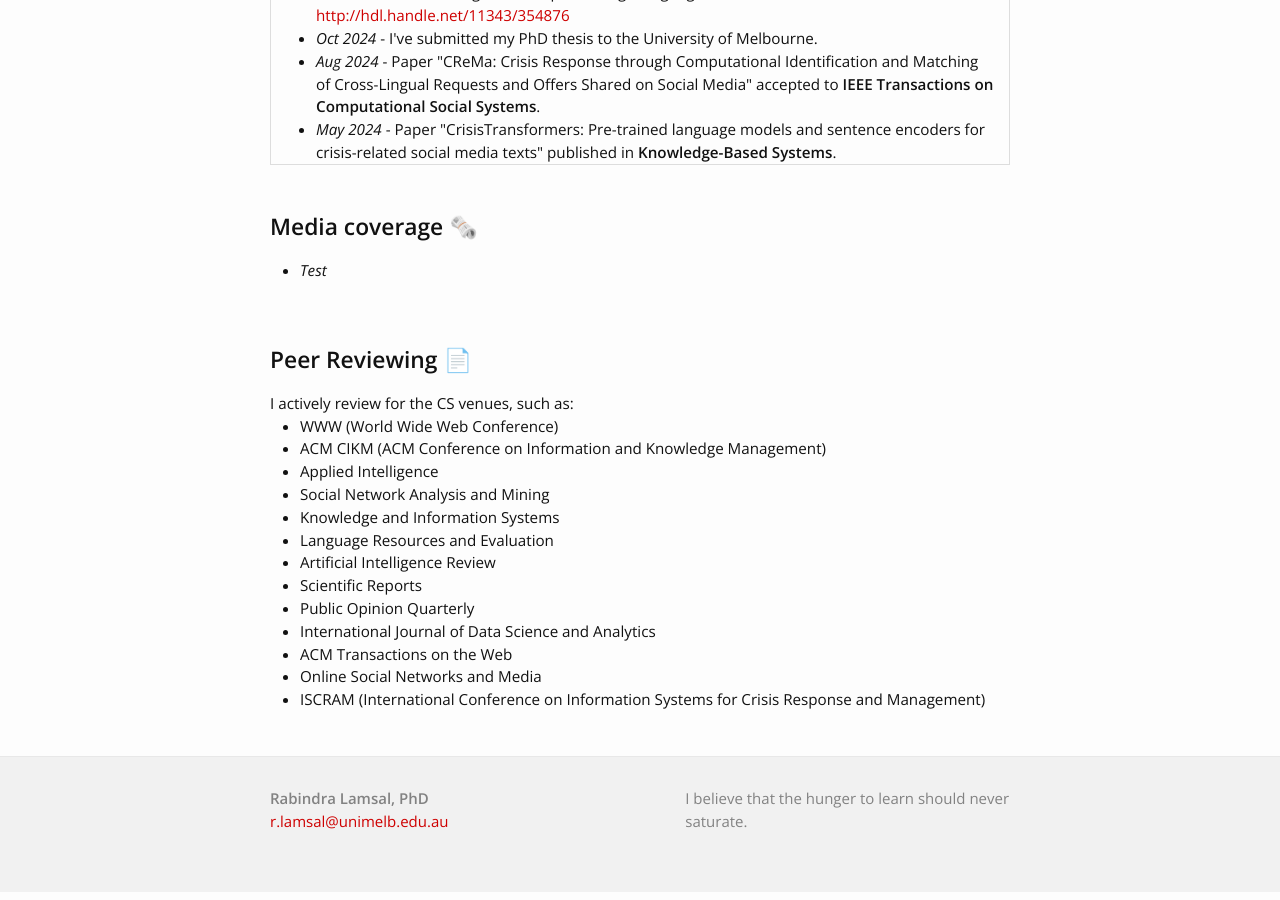
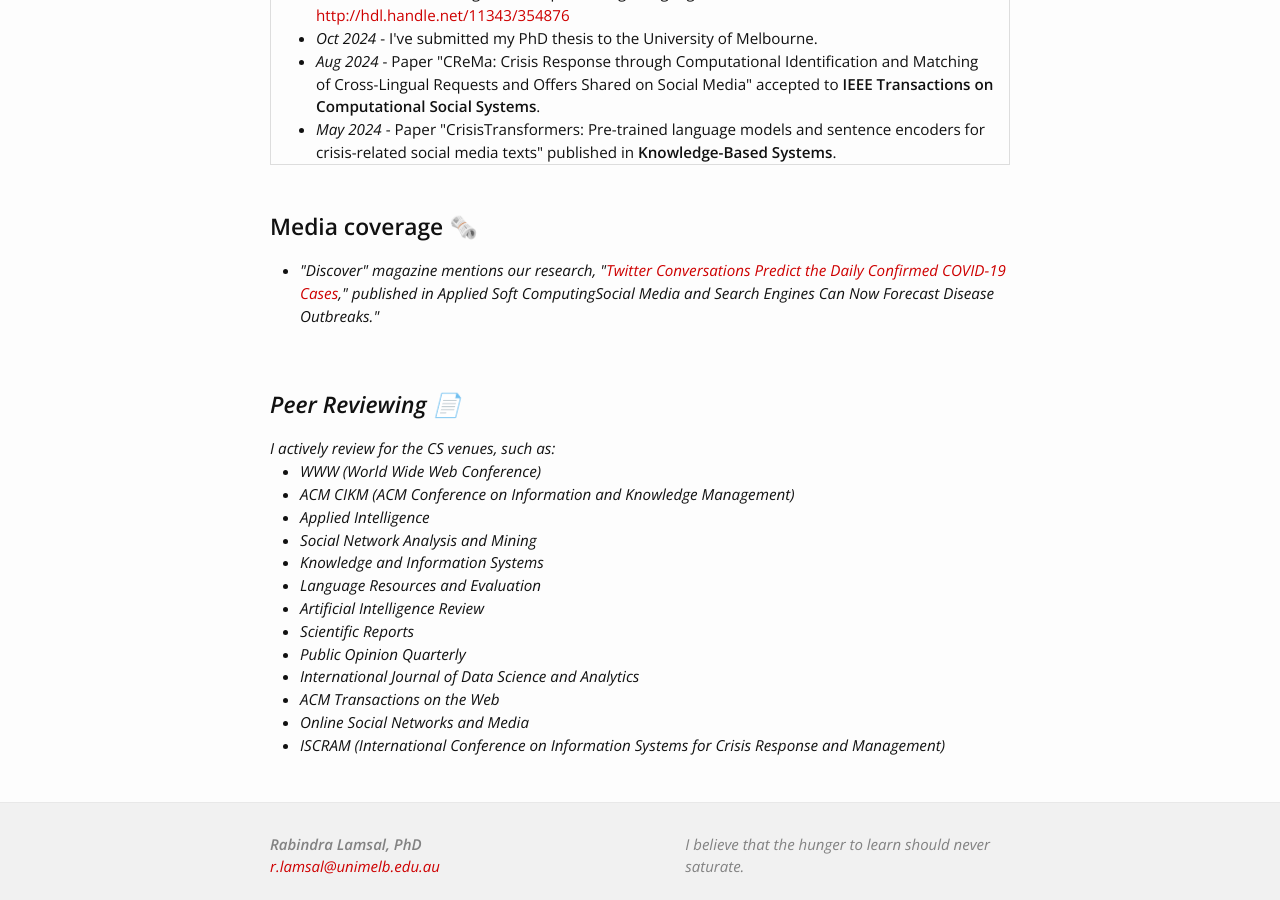
Before and after one commit to rabindralamsal/personal-site, a Jekyll site: the page built from index.html, in a window 1280 px wide and 900 px high, scrolled down 755 px. Built offline with Jekyll 4.4.1, drawn with Linux system fonts in a browser that asks for light colours.

Commit message:
Update index.html

```diff
--- a/index.html
+++ b/index.html
@@ -41,7 +41,7 @@ I maintain a list of my publications (journal/conference articles, book chapters
 <h2>Media coverage 🗞️</h2>
 <div class="updates">
 <ul>
-<li><i> Test </i></li>
+<li><i> "Discover" magazine mentions our research, "<a href="https://www.sciencedirect.com/science/article/pii/S1568494622006524">Twitter Conversations Predict the Daily Confirmed COVID-19 Cases</a>," published in <i>Applied Soft Computing</, in their article, "<a href="https://www.discovermagazine.com/technology/social-media-and-search-engines-can-now-forecast-disease-outbreaks">Social Media and Search Engines Can Now Forecast Disease Outbreaks</a>."</i></li>
 </div>
 
 
```
